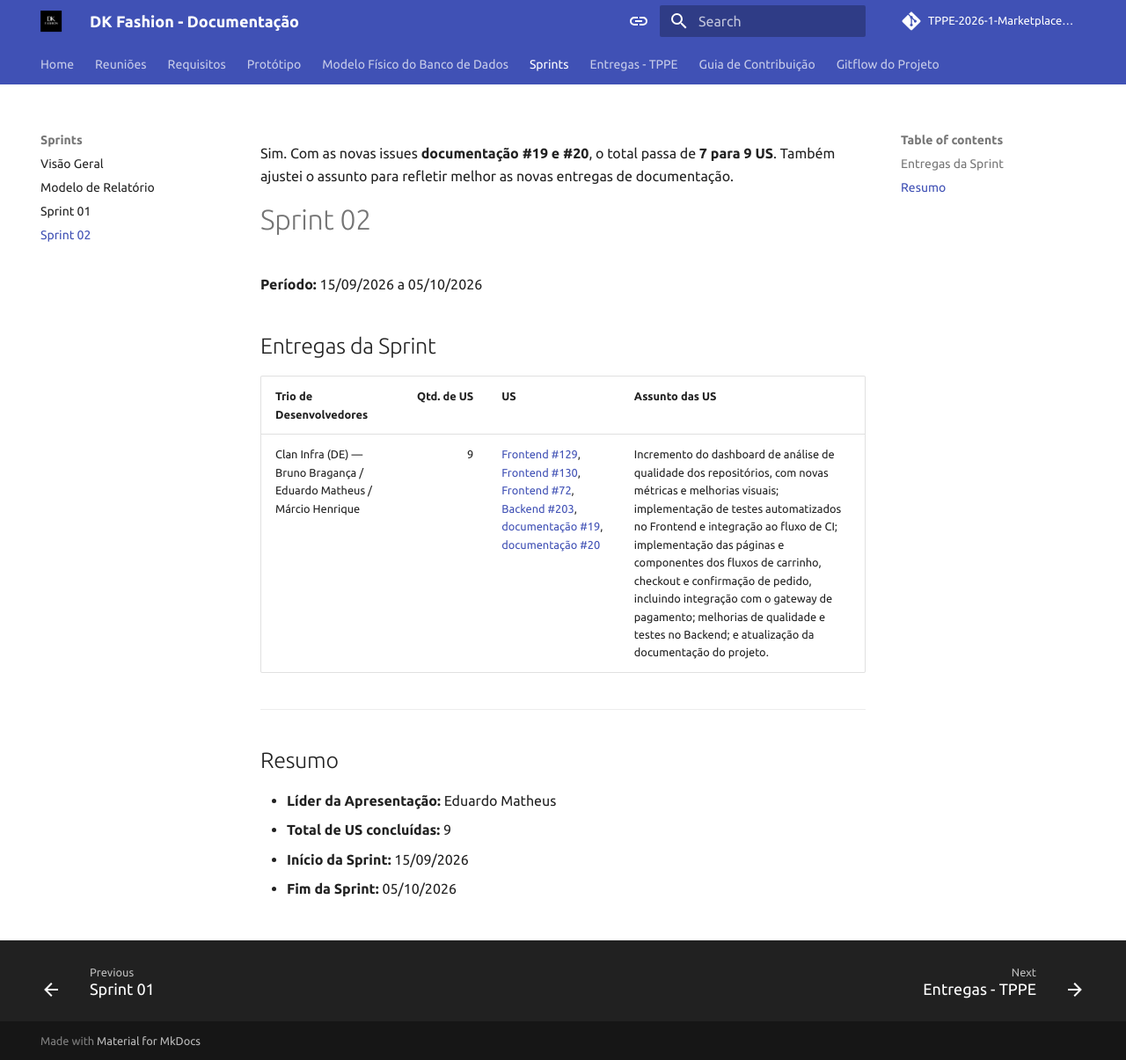
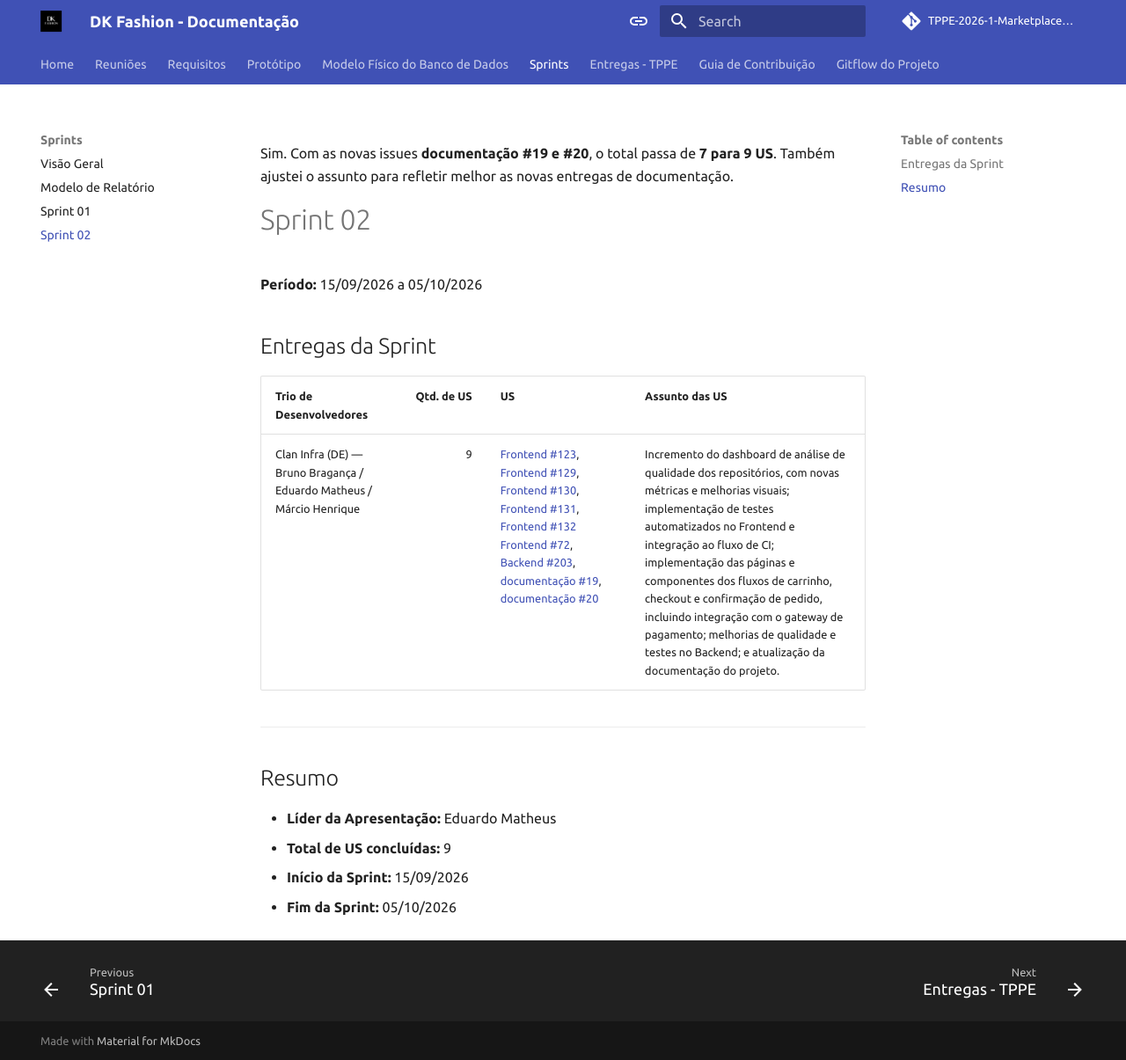
Before and after one commit to TPPE-2026-1-Marketplace/documentacao, an MkDocs documentation site: the page built from docs/sprints/02.md, in a window 1280 px wide and 1205 px high. Shown: the whole window at 88% size. Built offline with MkDocs 1.6.1 and Material for MkDocs 9.7.7, drawn with Linux system fonts in a browser that asks for light colours; comment, search, counter and statistics services are not loaded.

Commit message:
chore: add uss
Co-authored-by: Bruno Braganca <brunobragancadosreis@gmail.com>
Co-authored-by: Márcio Henrique <henriquemarcio170@gmail.com>

```diff
--- a/docs/sprints/02.md
+++ b/docs/sprints/02.md
@@ -8,7 +8,7 @@
 
 | Trio de Desenvolvedores                                              | Qtd. de US | US                                                                                                                                                                                                                                                                                                                                                                                                                                                                                                                                                           | Assunto das US                                                                                                                                                                                                                                                                                                                                                                                                                    |
 | -------------------------------------------------------------------- | ---------: | ------------------------------------------------------------------------------------------------------------------------------------------------------------------------------------------------------------------------------------------------------------------------------------------------------------------------------------------------------------------------------------------------------------------------------------------------------------------------------------------------------------------------------------------------------------ | --------------------------------------------------------------------------------------------------------------------------------------------------------------------------------------------------------------------------------------------------------------------------------------------------------------------------------------------------------------------------------------------------------------------------------- |
-| Clan Infra (DE) — Bruno Bragança / Eduardo Matheus / Márcio Henrique |          9 | [Frontend #129](https://github.com/TPPE-2026-1-Marketplace/MarketPlace-Frontend/issues/129), [Frontend #130](https://github.com/TPPE-2026-1-Marketplace/MarketPlace-Frontend/issues/130), [Frontend #72](https://github.com/TPPE-2026-1-Marketplace/MarketPlace-Frontend/issues/72), [Backend #203](https://github.com/TPPE-2026-1-Marketplace/MarketPlace-Backend/issues/203), [documentação #19](https://github.com/TPPE-2026-1-Marketplace/documentacao/issues/19), [documentação #20](https://github.com/TPPE-2026-1-Marketplace/documentacao/issues/20) | Incremento do dashboard de análise de qualidade dos repositórios, com novas métricas e melhorias visuais; implementação de testes automatizados no Frontend e integração ao fluxo de CI; implementação das páginas e componentes dos fluxos de carrinho, checkout e confirmação de pedido, incluindo integração com o gateway de pagamento; melhorias de qualidade e testes no Backend; e atualização da documentação do projeto. |
+| Clan Infra (DE) — Bruno Bragança / Eduardo Matheus / Márcio Henrique |          9 | [Frontend #123](https://github.com/TPPE-2026-1-Marketplace/MarketPlace-Frontend/issues/123), [Frontend #129](https://github.com/TPPE-2026-1-Marketplace/MarketPlace-Frontend/issues/129), [Frontend #130](https://github.com/TPPE-2026-1-Marketplace/MarketPlace-Frontend/issues/130), [Frontend #131](https://github.com/TPPE-2026-1-Marketplace/MarketPlace-Frontend/issues/131), [Frontend #132](https://github.com/TPPE-2026-1-Marketplace/MarketPlace-Frontend/issues/132) [Frontend #72](https://github.com/TPPE-2026-1-Marketplace/MarketPlace-Frontend/issues/72), [Backend #203](https://github.com/TPPE-2026-1-Marketplace/MarketPlace-Backend/issues/203), [documentação #19](https://github.com/TPPE-2026-1-Marketplace/documentacao/issues/19), [documentação #20](https://github.com/TPPE-2026-1-Marketplace/documentacao/issues/20) | Incremento do dashboard de análise de qualidade dos repositórios, com novas métricas e melhorias visuais; implementação de testes automatizados no Frontend e integração ao fluxo de CI; implementação das páginas e componentes dos fluxos de carrinho, checkout e confirmação de pedido, incluindo integração com o gateway de pagamento; melhorias de qualidade e testes no Backend; e atualização da documentação do projeto. |
 
 ---
 
```
